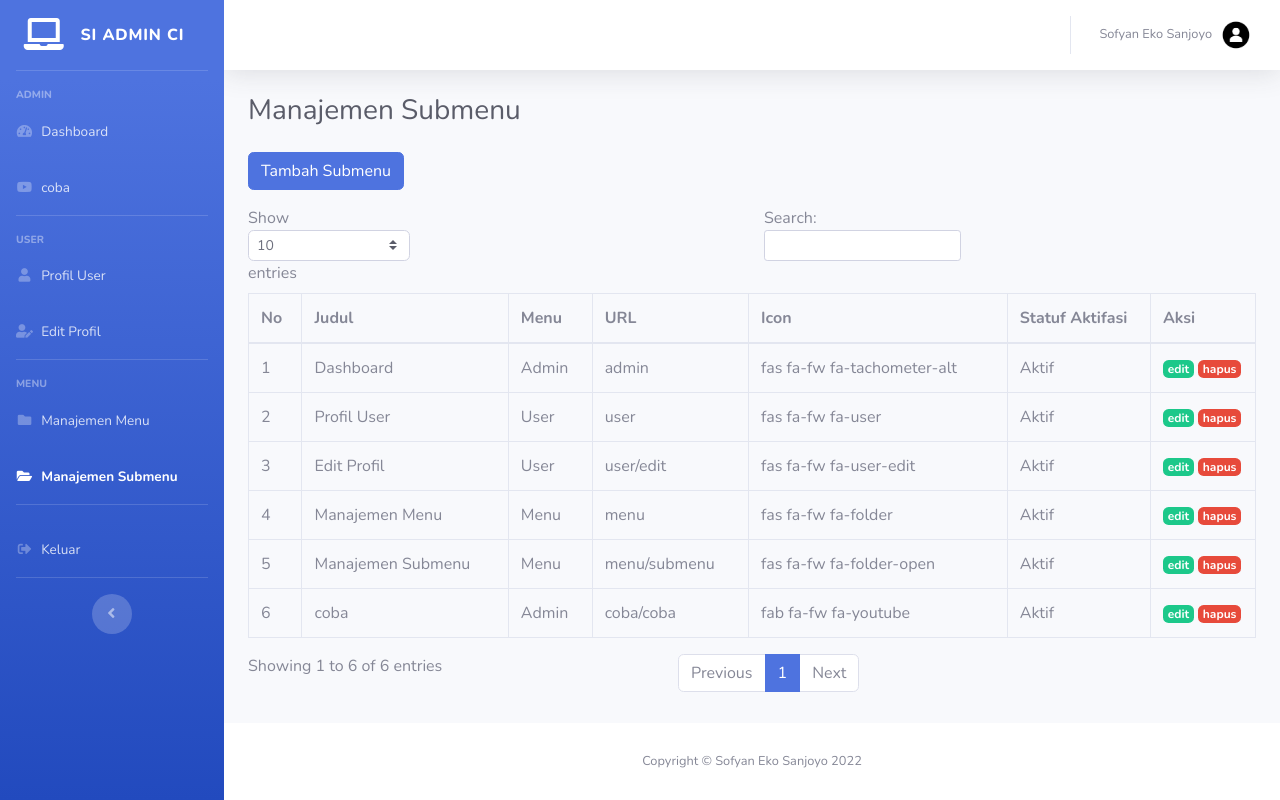
After one commit to sofyanekosanjoyo/si-login-ci, a CodeIgniter app: page /si-login-ci/menu/submenu in a window 1280 px wide. The commit adds this page. Run offline with CodeIgniter, Linux system fonts and the light colour scheme; a user stored in the database is signed in; data comes from the database, SQL or seed files in the repository; both versions use the stored data as it was after the commit.

Commit message:
Membuat pengaturan penambahan dan pengaktifan menu dan submenu untuk admin dan user - WPU CodeIgniter3 Menu Management Part 2

```diff
--- a/application/config/autoload.php
+++ b/application/config/autoload.php
@@ -58,7 +58,7 @@ $autoload['packages'] = array();
 |
 |	$autoload['libraries'] = array('user_agent' => 'ua');
 */
-$autoload['libraries'] = array('database', 'email', 'session');
+$autoload['libraries'] = array('database', 'email', 'session', 'form_validation');
 
 /*
 | -------------------------------------------------------------------
--- a/application/controllers/Admin.php
+++ b/application/controllers/Admin.php
@@ -6,7 +6,7 @@ class Admin extends CI_Controller
 
     public function index()
     {
-        $data['judul'] = 'Administrator';
+        $data['judul'] = 'Dashboard';
         $data['user'] = $this->db->get_where('user', ['email' => $this->session->userdata('email')])->row_array();
 
 
--- /dev/null
+++ b/application/controllers/Menu.php
@@ -0,0 +1,64 @@
+<?php
+defined('BASEPATH') or exit('No direct script access allowed');
+
+class Menu extends CI_Controller
+{
+
+    public function index()
+    {
+        $data['judul'] = 'Manajemen Menu';
+        $data['user'] = $this->db->get_where('user', ['email' => $this->session->userdata('email')])->row_array();
+
+        $data['menu'] = $this->db->get('user_menu')->result_array();
+
+        $this->form_validation->set_rules('menu', 'Menu', 'required');
+
+        if ($this->form_validation->run() == false) {
+            $this->load->view('templates/header', $data);
+            $this->load->view('templates/sidebar', $data);
+            $this->load->view('templates/topbar', $data);
+            $this->load->view('menu/index', $data);
+            $this->load->view('templates/footer');
+        } else {
+            $this->db->insert('user_menu', ['menu' => $this->input->post('menu')]);
+            $this->session->set_flashdata('message', '<div class="alert alert-success" role="alert"> Menu baru berhasil ditambahkan! </div>');
+            redirect('menu');
+        }
+    }
+
+    public function submenu()
+    {
+        $data['judul'] = 'Manajemen Submenu';
+        $data['user'] = $this->db->get_where('user', ['email' => $this->session->userdata('email')])->row_array();
+        // $this->load->model('Menu_model', 'menu'); // Pengunaan alias
+        $this->load->model('Menu_model');
+
+        $data['subMenu'] = $this->Menu_model->getSubmenu();
+        $data['menu'] = $this->db->get('user_menu')->result_array();
+
+        $this->form_validation->set_rules('judul', 'Judul', 'required');
+        $this->form_validation->set_rules('id_menu', 'IdMenu', 'required');
+        $this->form_validation->set_rules('url', 'URL', 'required');
+        $this->form_validation->set_rules('icon', 'Icon', 'required');
+
+        if ($this->form_validation->run() == false) {
+            $this->load->view('templates/header', $data);
+            $this->load->view('templates/sidebar', $data);
+            $this->load->view('templates/topbar', $data);
+            $this->load->view('menu/submenu', $data);
+            $this->load->view('templates/footer');
+        } else {
+            $data = [
+                'judul' => $this->input->post('judul'),
+                'id_menu' => $this->input->post('id_menu'),
+                'url' => $this->input->post('url'),
+                'icon' => $this->input->post('icon'),
+                'status_aktifasi' => $this->input->post('status_aktifasi')
+            ];
+
+            $this->db->insert('user_submenu', $data);
+            $this->session->set_flashdata('message', '<div class="alert alert-success" role="alert"> Submenu baru berhasil ditambahkan! </div>');
+            redirect('menu/submenu');
+        }
+    }
+}
--- /dev/null
+++ b/application/models/Menu_model.php
@@ -0,0 +1,15 @@
+<?php
+defined('BASEPATH') or exit('No direct script access allowed');
+
+class Menu_model extends CI_Model
+{
+    public function getSubmenu()
+    {
+        $query = "SELECT `user_submenu`.*, `user_menu`.`menu`
+                    FROM `user_submenu` JOIN `user_menu`
+                      ON `user_submenu`.`id_menu` = `user_menu`.`id`
+                ";
+
+        return $this->db->query($query)->result_array();
+    }
+}
--- /dev/null
+++ b/application/views/menu/submenu.php
@@ -0,0 +1,106 @@
+<!-- Begin Page Content -->
+<div class="container-fluid">
+
+    <!-- Page Heading -->
+    <h1 class="h3 mb-4 text-gray-800"><?= $judul; ?></h1>
+
+    <div class="row">
+        <div class="col-lg">
+
+            <?php if (validation_errors()) : ?>
+                <div class="alert alert-danger" role="alert"></div>
+                <?= validation_errors(); ?>
+            <?php endif; ?>
+
+            <?= $this->session->flashdata('message'); ?>
+
+            <a href="" class="btn btn-primary mb-3" data-toggle="modal" data-target="#tambahSubmenuModal">Tambah Submenu</a>
+
+            <div class="table-responsive">
+                <table class="table table-bordered table-hover" id="dataTable" width="100%" cellspacing="0">
+                    <thead>
+                        <tr>
+                            <th>No</th>
+                            <th>Judul</th>
+                            <th>Menu</th>
+                            <th>URL</th>
+                            <th>Icon</th>
+                            <th>Statuf Aktifasi</th>
+                            <th>Aksi</th>
+                        </tr>
+                    </thead>
+                    <tbody>
+                        <?php $i = 1; ?>
+                        <?php foreach ($subMenu as $sm) : ?>
+                            <tr>
+                                <td><?= $i; ?></td>
+                                <td><?= $sm['judul']; ?></td>
+                                <td><?= $sm['menu']; ?></td>
+                                <td><?= $sm['url']; ?></td>
+                                <td><?= $sm['icon']; ?></td>
+                                <td><?= $sm['status_aktifasi']; ?></td>
+                                <td>
+                                    <a href="#" class="badge badge-success">edit</a>
+                                    <a href="#" class="badge badge-danger">hapus</a>
+                                </td>
+                            </tr>
+                            <?php $i++; ?>
+                        <?php endforeach; ?>
+                    </tbody>
+                </table>
+            </div>
+        </div>
+    </div>
+
+</div>
+<!-- /.container-fluid -->
+
+</div>
+<!-- End of Main Content -->
+
+<!-- Modal - Live Demo -->
+<div class="modal fade" id="tambahSubmenuModal" tabindex="-1" role="dialog" aria-labelledby="tambahSubmenuModalLabel" aria-hidden="true">
+    <div class="modal-dialog" role="document">
+        <div class="modal-content">
+            <div class="modal-header">
+                <h5 class="modal-title" id="tambahSubmenuModalLabel">Form Tambah Submenu</h5>
+                <button class="close" type="button" data-dismiss="modal" aria-label="Close">
+                    <span aria-hidden="true">×</span>
+                </button>
+            </div>
+
+            <form action="<?= base_url('menu/submenu'); ?>" method="post">
+                <div class="modal-body">
+                    <div class="form-group">
+                        <input type="text" class="form-control" id="judul" name="judul" placeholder="Nama Submenu...">
+                    </div>
+                    <div class="form-group">
+                        <select name="id_menu" id="id_menu" class="form-control">
+                            <option value="">Pilih Menu</option>
+                            <?php foreach ($menu as $m) : ?>
+                                <option value="<?= $m['id']; ?>"><?= $m['menu']; ?></option>
+                            <?php endforeach; ?>
+                        </select>
+                    </div>
+                    <div class="form-group">
+                        <input type="text" class="form-control" id="url" name="url" placeholder="Submenu URL...">
+                    </div>
+                    <div class="form-group">
+                        <input type="text" class="form-control" id="icon" name="icon" placeholder="Submenu Icon...">
+                    </div>
+                    <div class="form-group">
+                        <div class="form-check">
+                            <input type="checkbox" class="form-check-input" value="Aktif" name="status_aktifasi" id="status_aktifasi" checked>
+                            <label class="form-check-label" for="status_aktifasi"> Apakah diaktifkan?
+                        </div>
+                    </div>
+                </div>
+                <div class="modal-footer">
+                    <button class="btn btn-secondary" type="button" data-dismiss="modal">Batal</button>
+                    <button class="btn btn-primary" type="submit">Tambah</button>
+                </div>
+
+            </form>
+        </div>
+    </div>
+</div>
--- a/application/views/templates/footer.php
+++ b/application/views/templates/footer.php
@@ -48,6 +48,13 @@
 <!-- Custom scripts for all pages-->
 <script src="<?= base_url('assets/'); ?>js/sb-admin-2.min.js"></script>
 
+<!-- Page level plugins -->
+<script src="<?= base_url('assets/'); ?>vendor/datatables/jquery.dataTables.min.js"></script>
+<script src="<?= base_url('assets/'); ?>vendor/datatables/dataTables.bootstrap4.min.js"></script>
+
+<!-- Page level custom scripts -->
+<script src="<?= base_url('assets/'); ?>js/demo/datatables-demo.js"></script>
+
 </body>
 
 </html>
--- a/application/views/templates/sidebar.php
+++ b/application/views/templates/sidebar.php
@@ -5,7 +5,7 @@
     <a class="sidebar-brand d-flex align-items-center justify-content-center" href="index.html">
         <!-- <div class="sidebar-brand-icon rotate-n-15"> -->
         <div class="sidebar-brand-icon">
-            <i class="fa fa-university"></i>
+            <i class="fas fa-laptop"></i>
         </div>
         <div class="sidebar-brand-text mx-3">SI Admin CI</div>
     </a>
@@ -35,7 +35,7 @@
 
         <?php
         $idMenu = $m['id'];
-        $querySubMenu = " SELECT * FROM `user_sub_menu`
+        $querySubMenu = " SELECT * FROM `user_submenu`
                            WHERE `id_menu` = $idMenu
                            AND `status_aktifasi` = 'Aktif'
                         ";
@@ -45,9 +45,14 @@
 
         <?php foreach ($subMenu as $sm) : ?>
             <!-- Nav Item - Dashboard -->
+            <?php if ($judul == $sm['judul']) : ?>
+                <li class="nav-item active">
+                <?php else : ?>
                 <li class="nav-item">
+                <?php endif; ?>
+
                 <a class="nav-link" href="<?= base_url($sm['url']); ?>">
-                    <i class="<?= base_url($sm['icon']); ?>"></i>
+                    <i class="<?= $sm['icon']; ?>"></i>
                     <span><?= $sm['judul']; ?></span></a>
                 </li>
             <?php endforeach; ?>
@@ -59,8 +64,8 @@
 
         <!-- Nav Item - Charts -->
         <li class="nav-item">
-        <a class="nav-link" href="<?= base_url('auth/logout'); ?>">
-            <i class="fas fa-fw fa-sign-out-alt "></i>
+            <a class="nav-link" href="<?= base_url('auth/logout'); ?>" data-toggle="modal" data-target="#logoutModal">
+                <i class="fas fa-fw fa-sign-out-alt"></i>
                 <span>Keluar</span></a>
         </li>
 
@@ -71,6 +76,5 @@
         <div class="text-center d-none d-md-inline">
             <button class="rounded-circle border-0" id="sidebarToggle"></button>
         </div>
-
 </ul>
 <!-- End of Sidebar -->
```
Also changed, not shown: application/views/menu/index.php (added, +74 -0 lines), db_login.sql (+107 -1 lines). Lines whose indentation alone changed are shown as unchanged.
